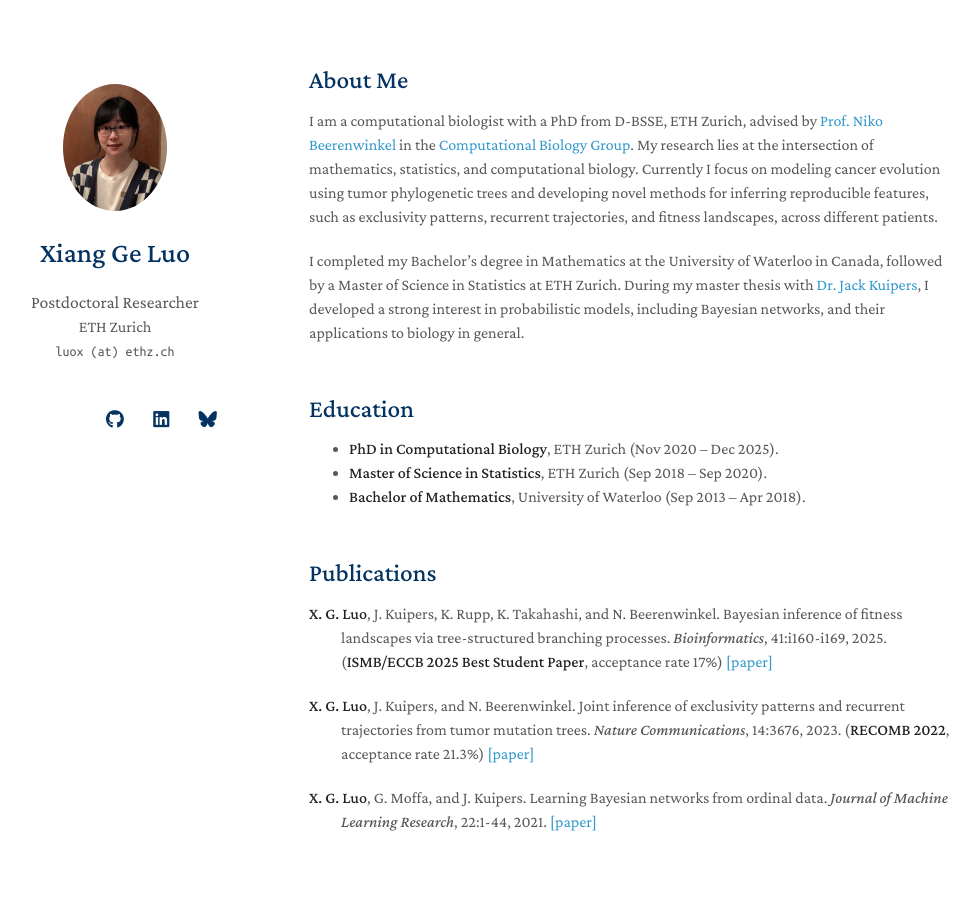
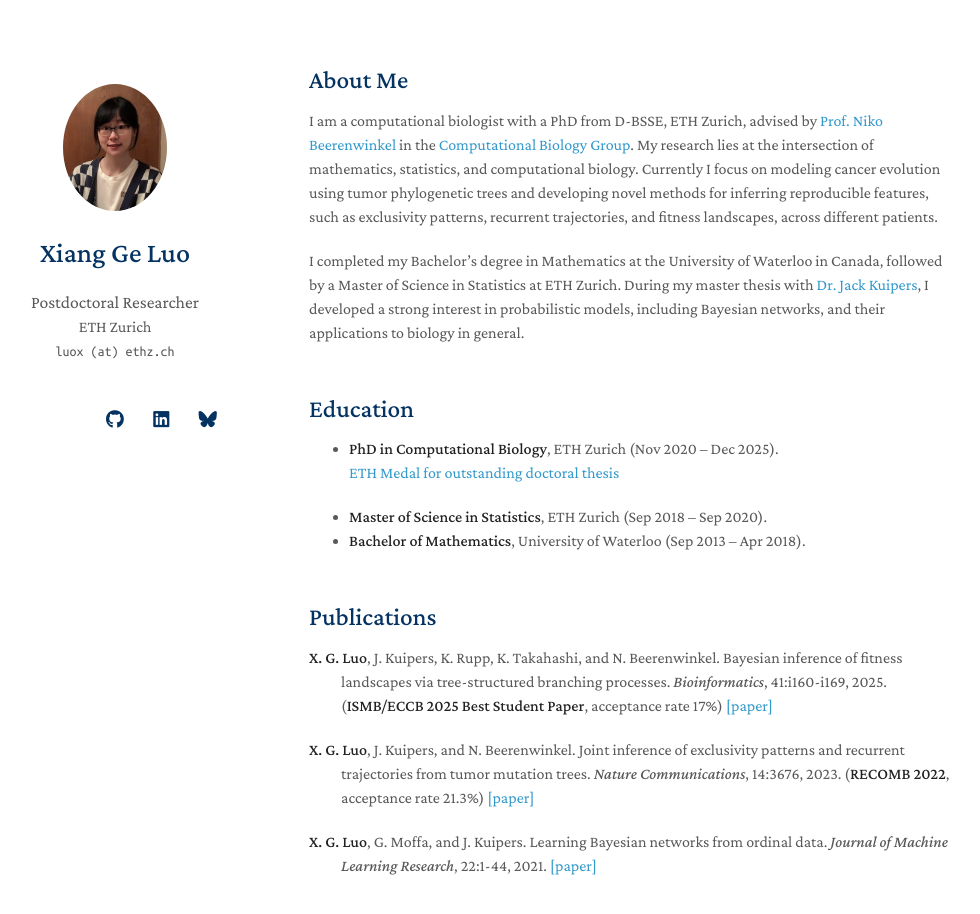
Before and after one commit to xgluo/xgluo.github.io, a Jekyll site: the page built from index.md, in a window 1280 px wide and 972 px high. Shown: the top 914 px of the window, without its empty margins (161-1141 px from the left). Built offline with Jekyll 4.4.1, drawn with Linux system fonts in a browser that asks for light colours; nearby versions of some CDN libraries; a style sheet for code colours, icons or effects is not loaded.

Commit message:
ETH Medal information
Co-authored-by: Copilot <copilot@github.com>

```diff
--- a/_includes/shortcv.md
+++ b/_includes/shortcv.md
@@ -1,5 +1,8 @@
 ## Education
 
 - **PhD in Computational Biology**, ETH Zurich (Nov 2020 – Dec 2025).
+  [ETH Medal for outstanding doctoral thesis](https://bsse.ethz.ch/news-and-events/d-bsse-news/2026/05/eth-medal-for-excellent-research-tumour-heterogeneity-infectious-disease-surveillance.html)
+
+
 - **Master of Science in Statistics**, ETH Zurich (Sep 2018 – Sep 2020).
 - **Bachelor of Mathematics**, University of Waterloo (Sep 2013 – Apr 2018).
```
